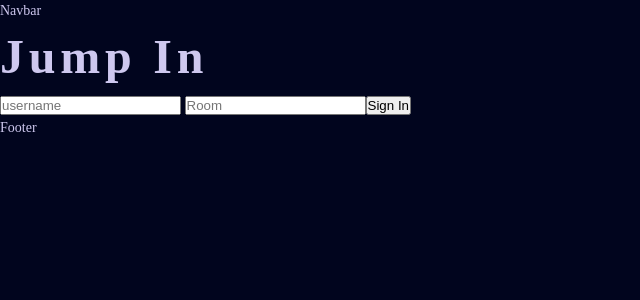
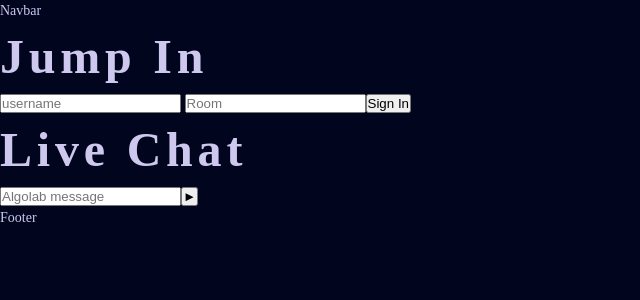
Before and after one commit to VicThorMetaNode/Algoland, a React (Create React App) app: page /join in a window 1280 px wide. Shown: the top 300 px of the page, without its empty margins (0-640 px from the left). Built offline with nearby package versions, Linux system fonts and the light colour scheme; no server answers.

Commit message:
send message socket emit setup

```diff
--- a/package.json
+++ b/package.json
@@ -19,7 +19,10 @@
     "eject": "react-scripts eject"
   },
   "eslintConfig": {
-    "extends": "react-app"
+    "extends": [
+      "react-app",
+      "react-app/jest"
+    ]
   },
   "browserslist": {
     "production": [
--- a/src/components/Chat/ChatTest.jsx
+++ b/src/components/Chat/ChatTest.jsx
@@ -1,11 +1,50 @@
-import React from "react";
-import io from "socket.io-client";
-//define endpoint
-const ENDPOINT = "localhost:5000";
-const socket = io(ENDPOINT);
+import React, { useEffect, useState } from "react";
 
-const ChatTest = () => {
-  return <div>ChatTest</div>;
-};
+function ChatTest({ socket, username, room }) {
+  //track current message
+  const [currentMessage, setCurrentMessage] = useState("");
+  //send message w/ socket emit
+  const sendMessage = async () => {
+    if (currentMessage !== "") {
+      const messageData = {
+        room: room,
+        author: username,
+        message: currentMessage,
+        time:
+          new Date(Date.now()).getHours() +
+          ":" +
+          new Date(Date.now()).getMinutes(),
+      };
+
+      await socket.emit("send_message", messageData);
+    }
+  };
+
+  //receive message w/ socket emit
+  useEffect(() => {
+    socket.on("receive_message", (data) => {
+      console.log(data);
+    });
+  }, [socket]);
+
+  return (
+    <div>
+      <div>
+        <h1>Live Chat</h1>
+      </div>
+      <div>
+        <input
+          type="text"
+          value={currentMessage}
+          placeholder="Algolab message"
+          onChange={(event) => {
+            setCurrentMessage(event.target.value);
+          }}
+        />
+        <button onClick={sendMessage}>&#9658;</button>
+      </div>
+    </div>
+  );
+}
 
 export default ChatTest;
--- a/src/components/Join/Join.js
+++ b/src/components/Join/Join.jsx
@@ -1,13 +1,15 @@
 import React, { useState } from "react";
 
 //Import router
-import { Link } from "react-router-dom";
+// import { Link } from "react-router-dom";
+import Chat from "../Chat/ChatTest";
 import io from "socket.io-client";
 
 //Import CCS
 import "./Join.css";
+const ENDPOINT = "http://localhost:5000";
 
-const socket = io.connect("http://localhost:5000");
+const socket = io.connect(ENDPOINT);
 
 const Join = () => {
   const [username, setUsername] = useState("");
@@ -40,15 +42,13 @@ const Join = () => {
             onChange={(event) => setRoom(event.target.value)}
           />
           {/*we use event.target.value to store the data input*/}
-          <Link
-            onClick={joinRoom}
-            to={`/chat?username=${username}&room=${room}`}
-          >
-            <button className="button mt-20" type="submit">
-              Sign In
-            </button>
-          </Link>
+          {/* <Link to={`/chat?username=${username}?room=${room}&socket=${socket}`}> */}
+          <button onClick={joinRoom} className="button mt-20">
+            Sign In
+          </button>
+          {/* </Link> */}
         </div>
+        <Chat socket={socket} username={username} room={room} />
       </div>
     </section>
   );
```
Also changed, not shown: src/components/Chat/Chat.js (+40 -35 lines).
